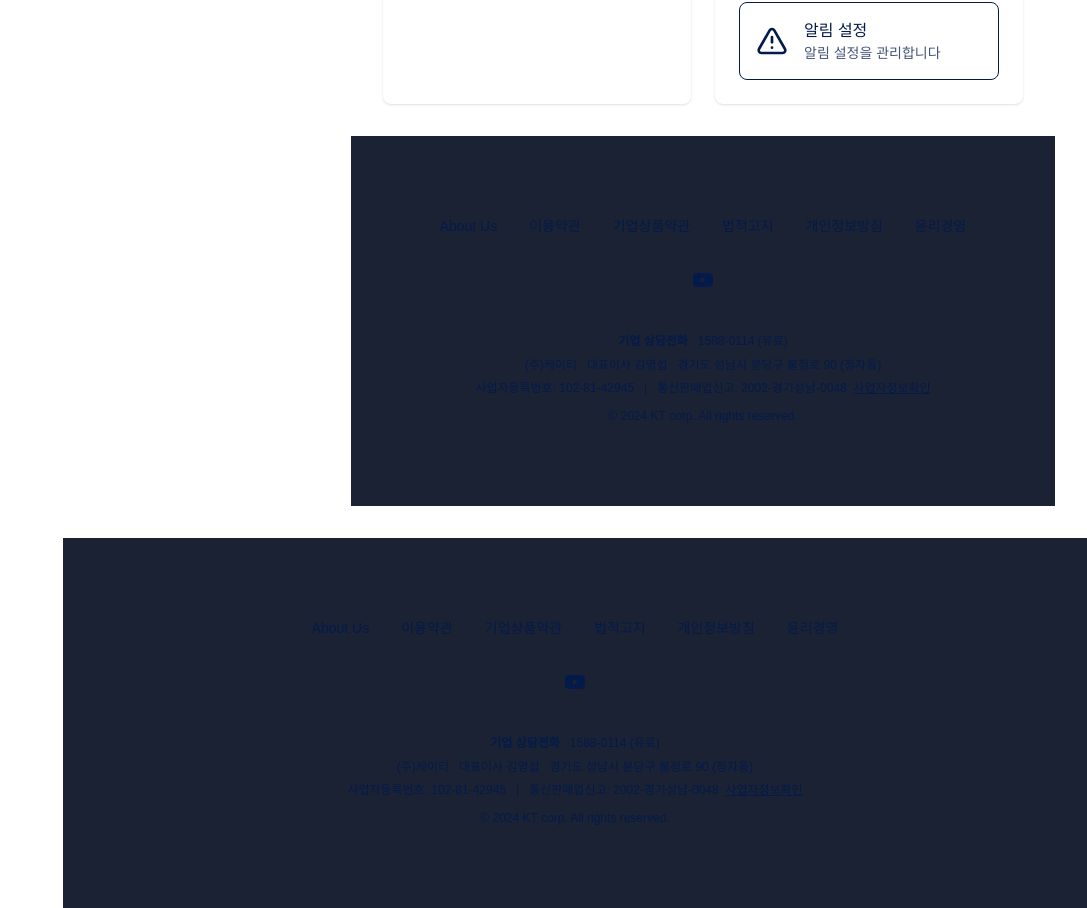
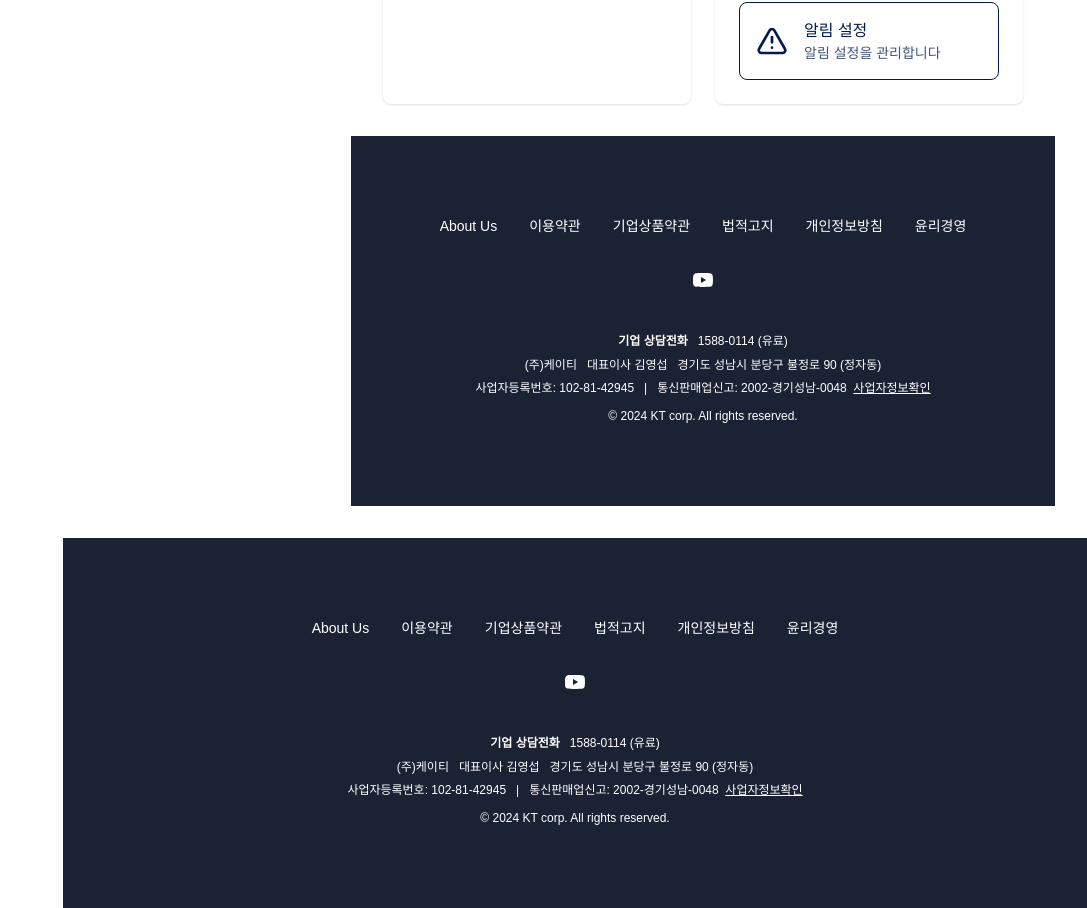
Before and after one commit to hersouls/AI-Biz-Eyes_v1.0, a React (Create React App) app in the folder react-tailwind-app/: page /admin in a window 1280 px wide. Shown: the part 2128-3036 px from the top of the page, without its empty margins (193-1280 px from the left). Built offline with nearby package versions, Linux system fonts and the light colour scheme; no server answers; a web font is replaced by a local one.

Commit message:
Update text colors and add hover transitions in layout components
Co-authored-by: deasoung <deasoung@gmail.com>

```diff
--- a/react-tailwind-app/src/components/Layout/DashboardLayout.tsx
+++ b/react-tailwind-app/src/components/Layout/DashboardLayout.tsx
@@ -105,7 +105,7 @@ export default function DashboardLayout({ children }: DashboardLayoutProps) {
                           group flex gap-x-3 rounded-5 px-2 py-2 text-body2 font-medium leading-6
                           ${item.current
                             ? 'bg-primary-700 text-white'
-                            : 'text-primary-200 hover:bg-primary-700 hover:text-white'
+                            : 'text-gray-200 hover:bg-primary-700 hover:text-white'
                           }
                         `}
                       >
@@ -117,7 +117,7 @@ export default function DashboardLayout({ children }: DashboardLayoutProps) {
                 </ul>
               </li>
               <li>
-                <div className="text-xs font-semibold leading-6 text-primary-200">팀</div>
+                <div className="text-xs font-semibold leading-6 text-gray-200">팀</div>
                 <ul className="-mx-2 mt-2 space-y-1">
                   {teams.map((team) => (
                     <li key={team.name}>
@@ -127,7 +127,7 @@ export default function DashboardLayout({ children }: DashboardLayoutProps) {
                           group flex gap-x-3 rounded-5 px-2 py-2 text-body3 font-medium leading-6
                           ${team.current
                             ? 'bg-primary-700 text-white'
-                            : 'text-primary-200 hover:bg-primary-700 hover:text-white'
+                            : 'text-gray-200 hover:bg-primary-700 hover:text-white'
                           }
                         `}
                       >
@@ -192,7 +192,7 @@ export default function DashboardLayout({ children }: DashboardLayoutProps) {
                   </ul>
                 </li>
                 <li>
-                  <div className="text-xs font-semibold leading-6 text-primary-200">팀</div>
+                  <div className="text-xs font-semibold leading-6 text-gray-200">팀</div>
                   <ul className="-mx-2 mt-2 space-y-1">
                     {teams.map((team) => (
                       <li key={team.name}>
@@ -202,7 +202,7 @@ export default function DashboardLayout({ children }: DashboardLayoutProps) {
                             group flex gap-x-3 rounded-5 px-2 py-2 text-body3 font-medium leading-6
                             ${team.current
                               ? 'bg-primary-700 text-white'
-                              : 'text-primary-200 hover:bg-primary-700 hover:text-white'
+                              : 'text-gray-200 hover:bg-primary-700 hover:text-white'
                             }
                           `}
                         >
--- a/react-tailwind-app/src/components/Layout/Footer.tsx
+++ b/react-tailwind-app/src/components/Layout/Footer.tsx
@@ -28,7 +28,7 @@ const navigation = {
 
 const Footer: React.FC = () => {
   return (
-    <footer className="bg-[#1B2233] text-sm text-gray-300">
+    <footer className="bg-[#1B2233] text-sm text-white">
       <div className="mx-auto max-w-7xl px-6 py-16 sm:py-20 lg:px-8">
         <nav className="flex flex-wrap justify-center gap-x-8 gap-y-4 text-sm">
           {navigation.main.map((item) => (
@@ -37,7 +37,7 @@ const Footer: React.FC = () => {
               href={item.href}
               target="_blank"
               rel="noopener noreferrer"
-              className="text-gray-400 hover:text-white"
+              className="text-gray-200 hover:text-white transition-colors duration-200"
             >
               {item.name}
             </a>
@@ -51,7 +51,7 @@ const Footer: React.FC = () => {
               href={item.href}
               target="_blank"
               rel="noopener noreferrer"
-              className="text-gray-400 hover:text-white"
+              className="text-gray-200 hover:text-white transition-colors duration-200"
             >
               <span className="sr-only">{item.name}</span>
               <item.icon className="w-6 h-6" aria-hidden="true" />
@@ -59,13 +59,13 @@ const Footer: React.FC = () => {
           ))}
         </div>
 
-        <div className="mt-10 text-center text-xs text-gray-400 leading-relaxed">
-          <p><strong>기업 상담전화</strong> &nbsp; 1588-0114 (유료)</p>
+        <div className="mt-10 text-center text-xs text-gray-200 leading-relaxed">
+          <p><strong className="text-white">기업 상담전화</strong> &nbsp; 1588-0114 (유료)</p>
           <p className="mt-1">(주)케이티 &nbsp; 대표이사 김영섭 &nbsp; 경기도 성남시 분당구 불정로 90 (정자동)</p>
           <p className="mt-1">사업자등록번호: 102-81-42945 &nbsp; | &nbsp; 통신판매업신고: 2002-경기성남-0048 &nbsp;
-            <button type="button" className="underline hover:text-white bg-transparent border-none p-0 cursor-pointer">사업자정보확인</button>
+            <button type="button" className="underline hover:text-white bg-transparent border-none p-0 cursor-pointer transition-colors duration-200">사업자정보확인</button>
           </p>
-          <p className="mt-2 text-gray-500">&copy; 2024 KT corp. All rights reserved.</p>
+          <p className="mt-2 text-gray-300">&copy; 2024 KT corp. All rights reserved.</p>
         </div>
       </div>
     </footer>
```
